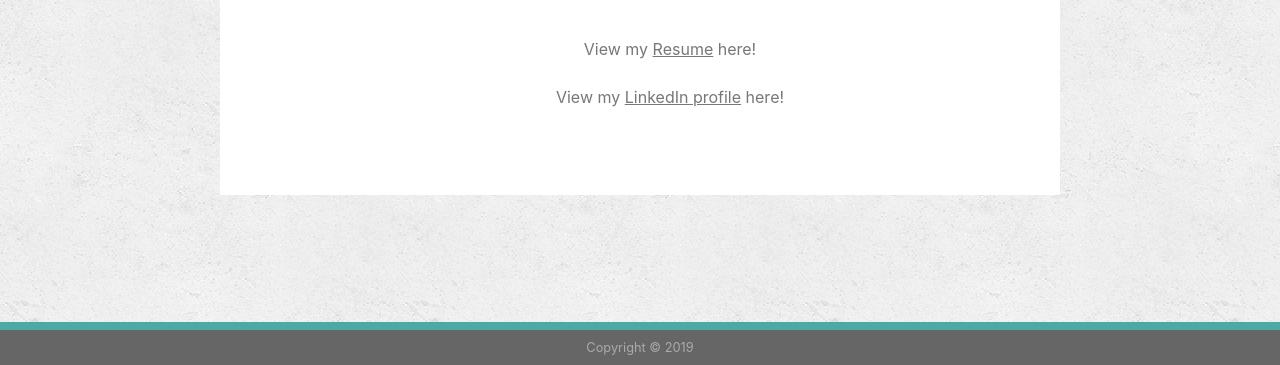
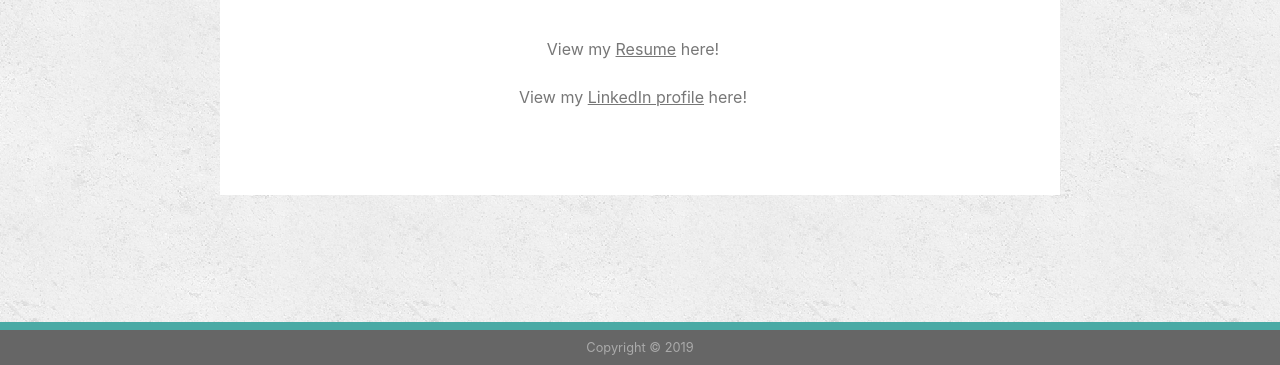
Before and after one commit to ChrisBoyce886/Main-Portfolio, a plain HTML site: page index.html in a window 1280 px wide. Shown: the part 435-800 px from the top of the page. Drawn offline with nearby package versions, Linux system fonts and the light colour scheme.

Commit message:
Upated phone, centered resume links, fixed margins

```diff
--- a/Assets/CSS/stylesheet1.css
+++ b/Assets/CSS/stylesheet1.css
@@ -96,7 +96,7 @@ height: 100%;
 
 #resume {
     color: #777777;
-    margin-right: 80px;
+    margin-right: 23%;
 }
 
 #resume:hover {
@@ -105,7 +105,7 @@ height: 100%;
 
 #linkedin {
     color: #777777;
-    margin-right: 80px;
+    margin-right: 23%;
 }
 
 #linkedin:hover {
```
Also changed, not shown: contact.html (+1 -1 lines), portfolio.html (+1 -1 lines).
